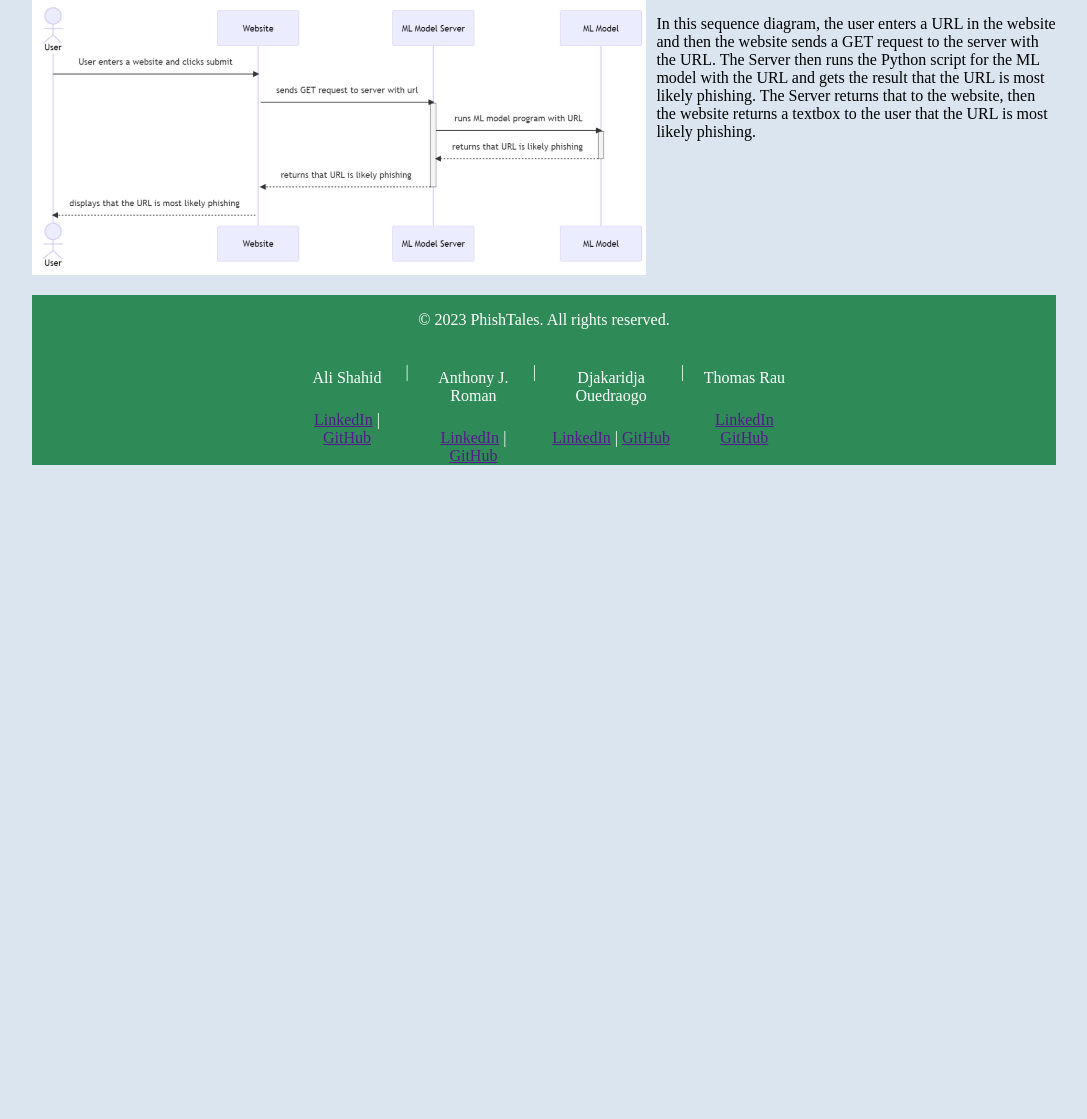
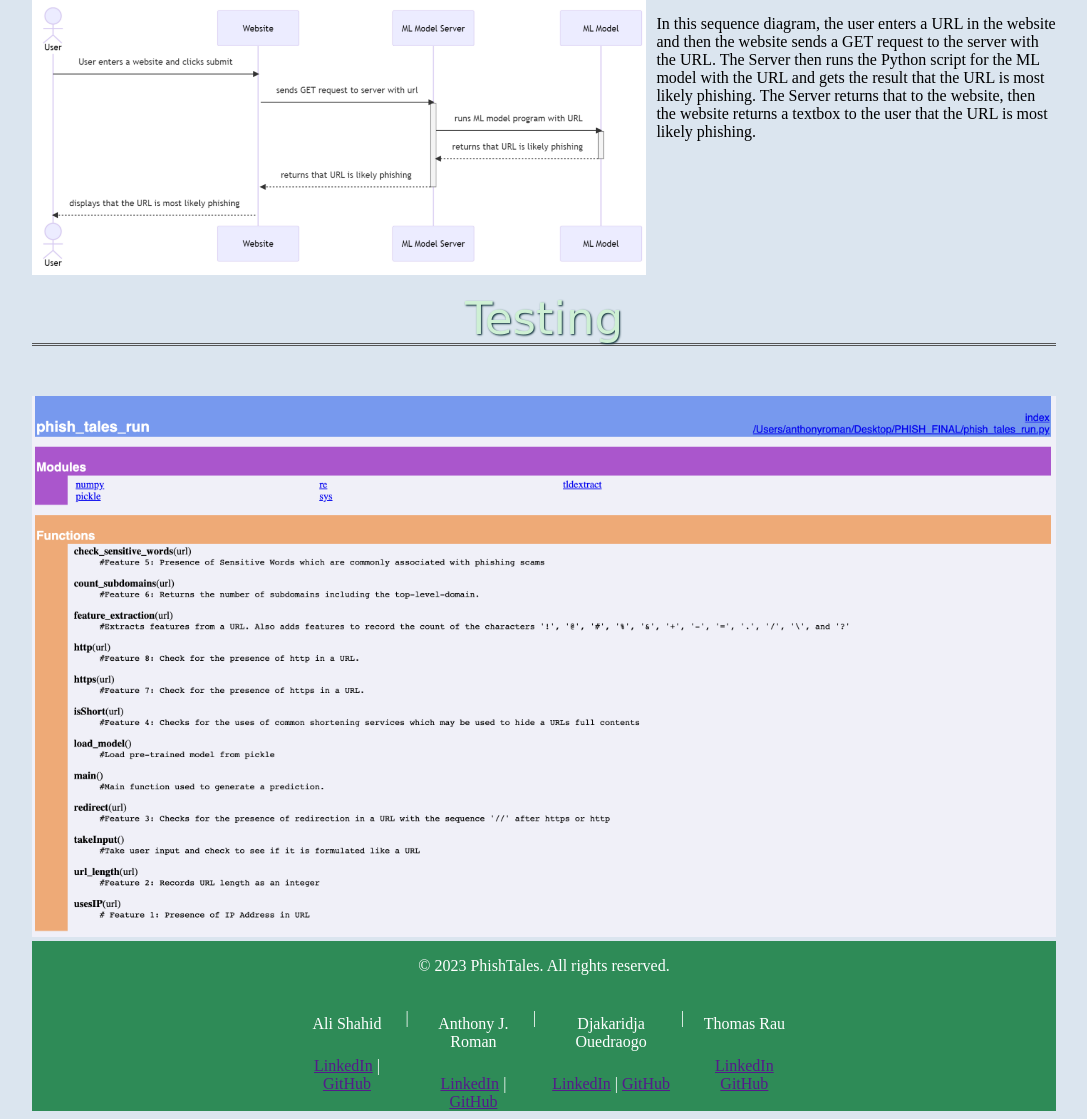
Before and after one commit to cis3296s23/applebaum-projects-phishtales, a Flask app: page /aboutProject in a window 1280 px wide. Shown: the part 3307-4426 px from the top of the page, without its empty margins (96-1183 px from the left). Before the commit the page ends 3772 px from the top, so only its background shows below. Run offline with Flask 2, Linux system fonts and the light colour scheme.

Commit message:
merge bug fixed

```diff
--- a/templates/aboutProject.html
+++ b/templates/aboutProject.html
@@ -259,6 +259,12 @@ likely phishing.
         </p>
     </div>
 
+
+     <h2 style=" color: #CEF0D4; font-family: 'Rouge Script', cursive; font-size: 45px; font-weight: normal; line-height: 48px; margin: 0 0 50px; text-align: center; text-shadow: 1px 1px 2px #082b34;  border-bottom: double #555;">Testing</h2>
+<div class="testing">
+    <img src="{{ url_for('static', filename='testing01.png') }}" alt="Image" style="max-width: 100%; height: auto;"/>
+</div>
+
 <footer>
   <div class="footer-content">
     <p>&copy; 2023 PhishTales. All rights reserved.</p>
```
Also changed, not shown: static/testing01.png (added).
